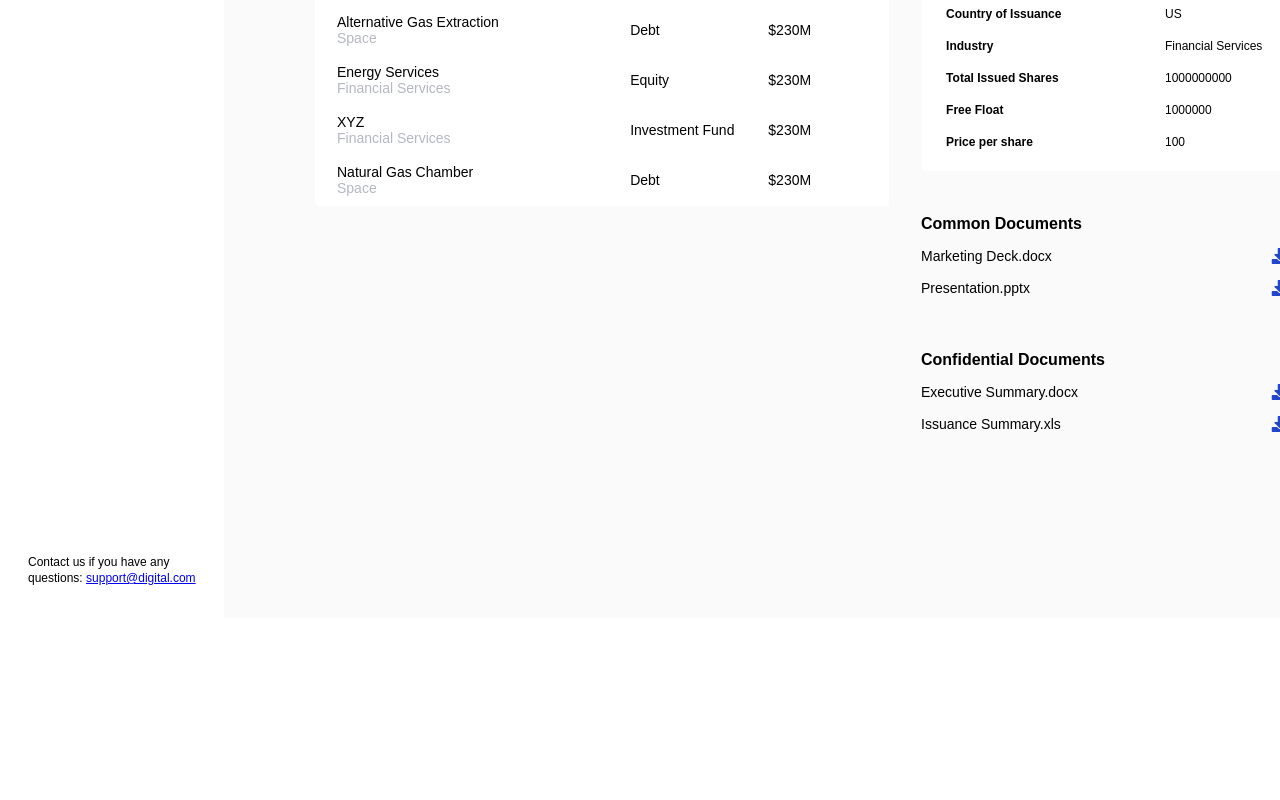
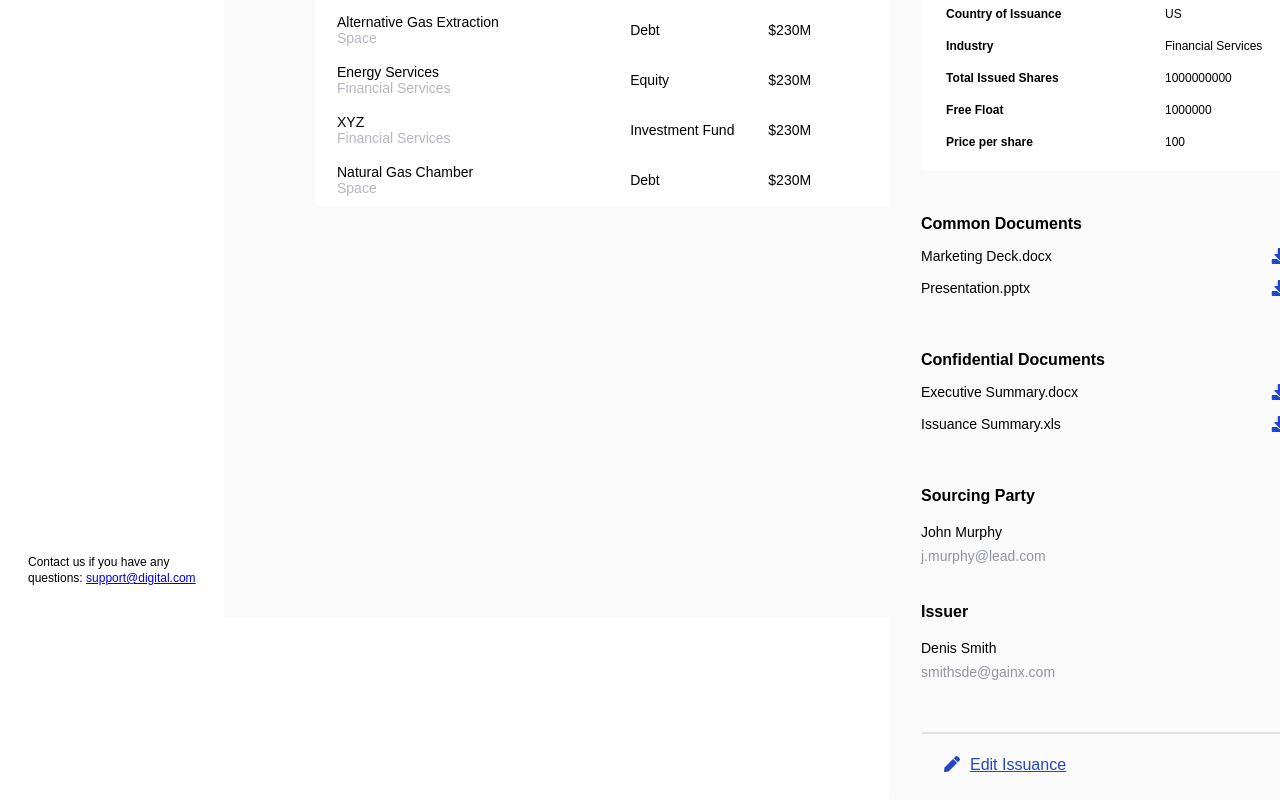
Before and after one commit to mayanksolan/LiquidityDigitalFigmaMockup, a React (Create React App) app in the folder client/: page / in a window 1280 px wide. Shown: the part 406-1206 px from the top of the page. Before the commit the page ends 1024 px from the top, so only its background shows below. Built offline with nearby package versions, Linux system fonts and the light colour scheme.

Commit message:
edit issuance

```diff
--- a/client/src/App.css
+++ b/client/src/App.css
@@ -6,8 +6,8 @@
 .dealInfo {
   display: hidden;
   position: absolute;
-  width: 551px;
-  height: 1024px;
+  width: 552px;
+  height: 1206px;
   left: 889px;
   top: 0px;
   background: #fafafb;
--- a/client/src/components/dealInfo/DealInfo.js
+++ b/client/src/components/dealInfo/DealInfo.js
@@ -5,6 +5,8 @@ import Highlights from "./Highlights";
 import Description from "./Description";
 import Required from "./Required";
 import Documents from "./Documents";
+import SourcingPeople from "./SourcingPeople";
+import EditIssuance from "./EditIssuance";
 
 export default class DealInfo extends Component {
   render() {
@@ -18,6 +20,8 @@ export default class DealInfo extends Component {
         <Description description={this.props.issuance[0].description} />
         <Required issuance={this.props.issuance[0]} />
         <Documents />
+        <SourcingPeople issuance={this.props.issuance[0]} />
+        <EditIssuance />
       </div>
     );
   }
--- /dev/null
+++ b/client/src/components/dealInfo/EditIssuance.js
@@ -0,0 +1,15 @@
+import React from "react";
+
+function EditIssuance() {
+  return (
+    <div>
+      <div className="main-line"></div>
+      <button className="edit-main">
+        <i className="fas fa-pen"></i>
+        <span>Edit Issuance</span>
+      </button>
+    </div>
+  );
+}
+
+export default EditIssuance;
--- /dev/null
+++ b/client/src/components/dealInfo/SourcingPeople.js
@@ -0,0 +1,23 @@
+import React from "react";
+
+function SourcingPeople(props) {
+  console.log(props.issuance.sourcingParty);
+  return (
+    <div>
+      <div className="src-box1">
+        <div className="src-box-head">Sourcing Party</div>
+        <div className="src-box-name">{props.issuance.sourcingParty.name}</div>
+        <div className="src-box-email">
+          {props.issuance.sourcingParty.email}
+        </div>
+      </div>
+      <div className="src-box2">
+        <div className="src-box-head">Issuer</div>
+        <div className="src-box-name">{props.issuance.issuer.name}</div>
+        <div className="src-box-email">{props.issuance.issuer.email}</div>
+      </div>
+    </div>
+  );
+}
+
+export default SourcingPeople;
--- a/client/src/stylesheets/DealInfo.css
+++ b/client/src/stylesheets/DealInfo.css
@@ -304,3 +304,86 @@ span:hover .di-coloured-line {
   color: #2345c7;
   padding-right: 40px;
 }
+
+.src-box1 {
+  position: absolute;
+  width: 253px;
+  height: 84px;
+  left: 32px;
+  top: 882px;
+}
+
+.src-box2 {
+  position: absolute;
+  width: 253px;
+  height: 84px;
+  left: 32px;
+  top: 998px;
+}
+
+.src-box-head {
+  position: absolute;
+  width: 253px;
+  height: 24px;
+  left: 0px;
+  top: 0px;
+  font-family: Arial;
+  font-size: 16px;
+  line-height: 40px;
+  font-weight: bold;
+}
+
+.src-box-name {
+  position: absolute;
+  width: 195px;
+  height: 24px;
+  left: 0px;
+  top: 36px;
+  font-family: Arial;
+  font-size: 14px;
+  line-height: 40px;
+}
+
+.src-box-email {
+  position: absolute;
+  width: 195px;
+  height: 24px;
+  left: 0px;
+  top: 60px;
+  font-family: Arial;
+  font-size: 14px;
+  line-height: 40px;
+  color: #9295a0;
+}
+
+.main-line {
+  position: absolute;
+  width: 488px;
+  height: 0px;
+  left: 33px;
+  top: 1138px;
+  border: 1px solid #e0e0e0;
+}
+
+.edit-main {
+  position: absolute;
+  width: 156px;
+  height: 32px;
+  left: 33px;
+  top: 1150px;
+  font-family: Arial;
+  font-size: 16px;
+  line-height: 40px;
+  background-color: Transparent;
+  background-repeat: no-repeat;
+  border: none;
+  cursor: pointer;
+  overflow: hidden;
+  outline: none;
+  text-decoration: underline;
+  color: #2345c7;
+}
+
+.fa-pen {
+  padding: 0px 10px;
+}
```
